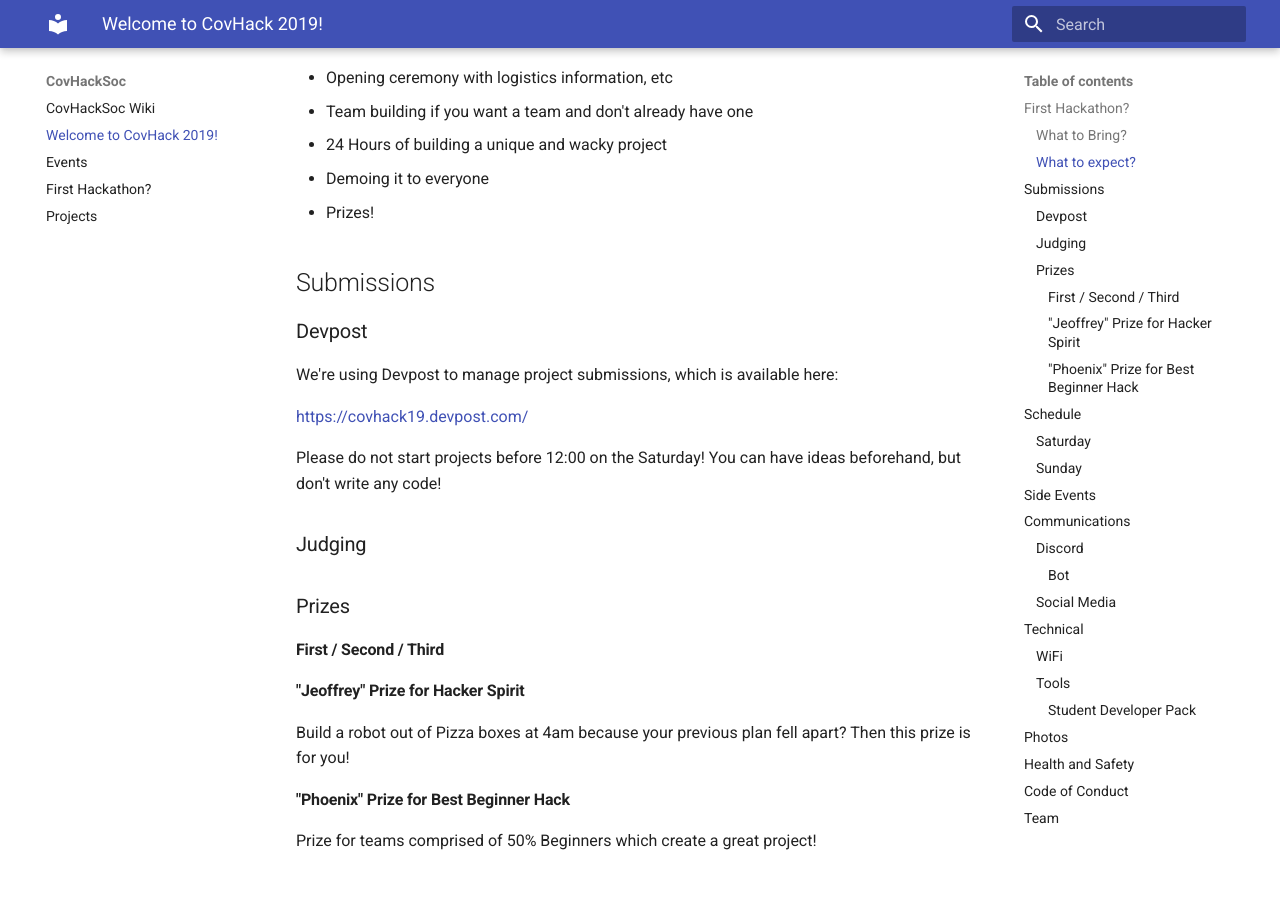
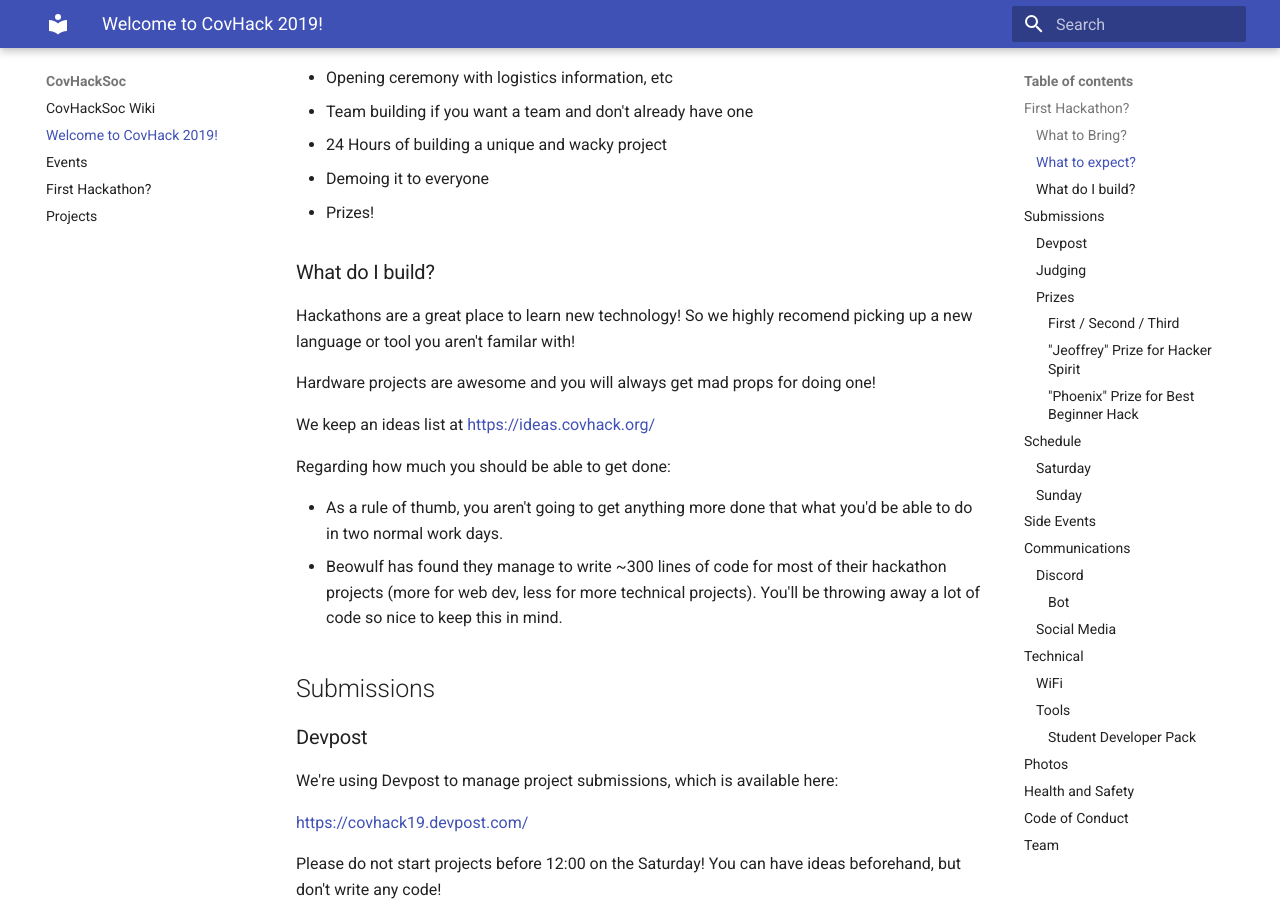
Before and after one commit to CovHackSoc/wiki.covhack.org, an MkDocs documentation site: the page built from docs/covhack2019.md, in a window 1280 px wide and 900 px high, scrolled down 515 px. Built offline with MkDocs 1.6.1 and Material for MkDocs 9.7.7, drawn with Linux system fonts in a browser that asks for light colours; some of the changed text lies outside the part shown.

Commit message:
Adding a section on what to build

```diff
--- a/docs/covhack2019.md
+++ b/docs/covhack2019.md
@@ -19,6 +19,21 @@ Hacks normally run like so:
 * 24 Hours of building a unique and wacky project
 * Demoing it to everyone
 * Prizes!
+
+### What do I build?
+
+Hackathons are a great place to learn new technology! So we highly recomend picking up a new language or tool you aren't
+familar with!
+
+Hardware projects are awesome and you will always get mad props for doing one!
+
+We keep an ideas list at <a href="https://ideas.covhack.org/">https://ideas.covhack.org/</a>
+
+Regarding how much you should be able to get done:
+
+* As a rule of thumb, you aren't going to get anything more done that what you'd be able to do in two normal work days.
+* Beowulf has found they manage to write ~300 lines of code for most of their hackathon projects (more for web dev, less
+for more technical projects). You'll be throwing away a lot of code so nice to keep this in mind.
 
 ## Submissions
 
@@ -78,7 +93,7 @@ We are running a small CTF, Werewolf and some workshops to help you make the mos
 
 ### Discord
 
-We're using Discord for communication during the event!
+We're using Discord for communication during the event! You can use it ask for help
 
 #### Bot
 
@@ -134,7 +149,7 @@ If you would like to report a violation, please talk one of the organisers in pe
 ## Team
 
 Name          | Discord Username
-------------- | -----------------------
+------------- | ------------------------
 Beowulf Horn  | @LightbulbHackingExpert
 James Vickery | @jmsv
 Callum Lacey  | @Callum
```
